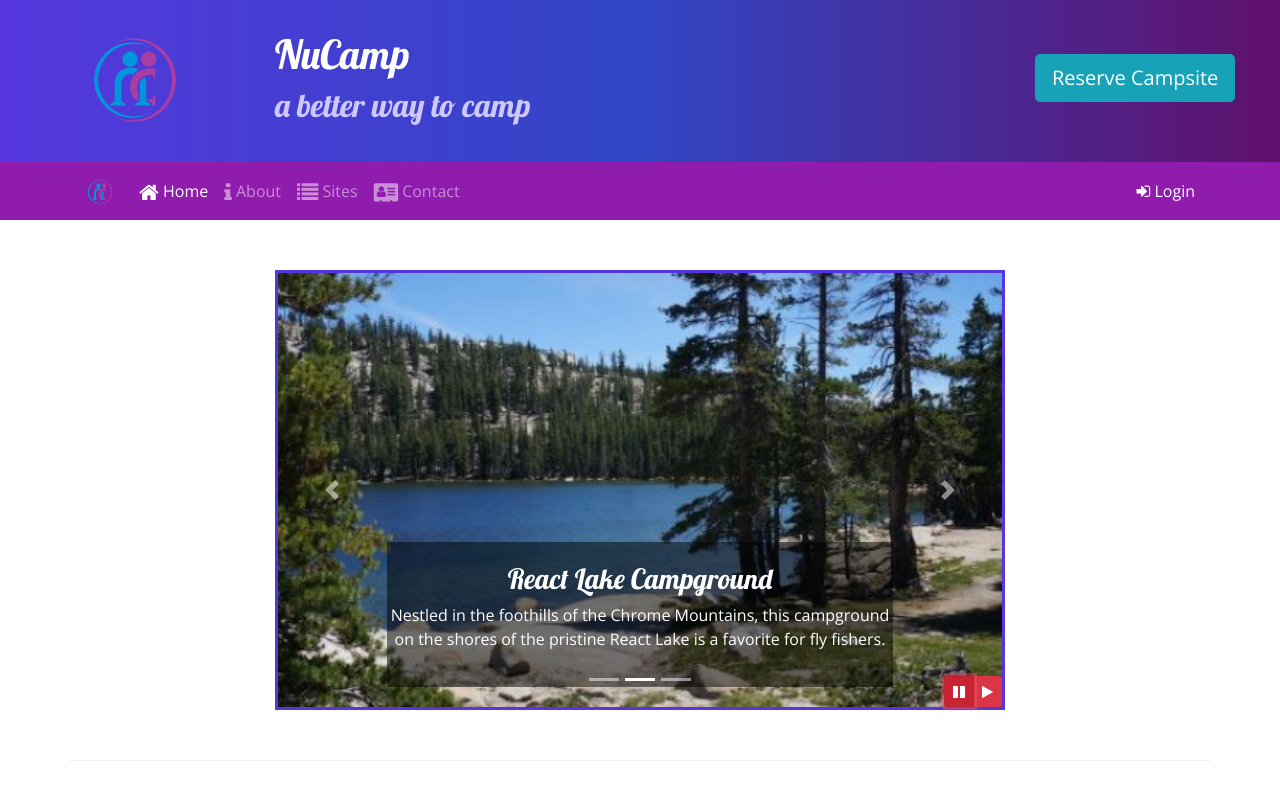
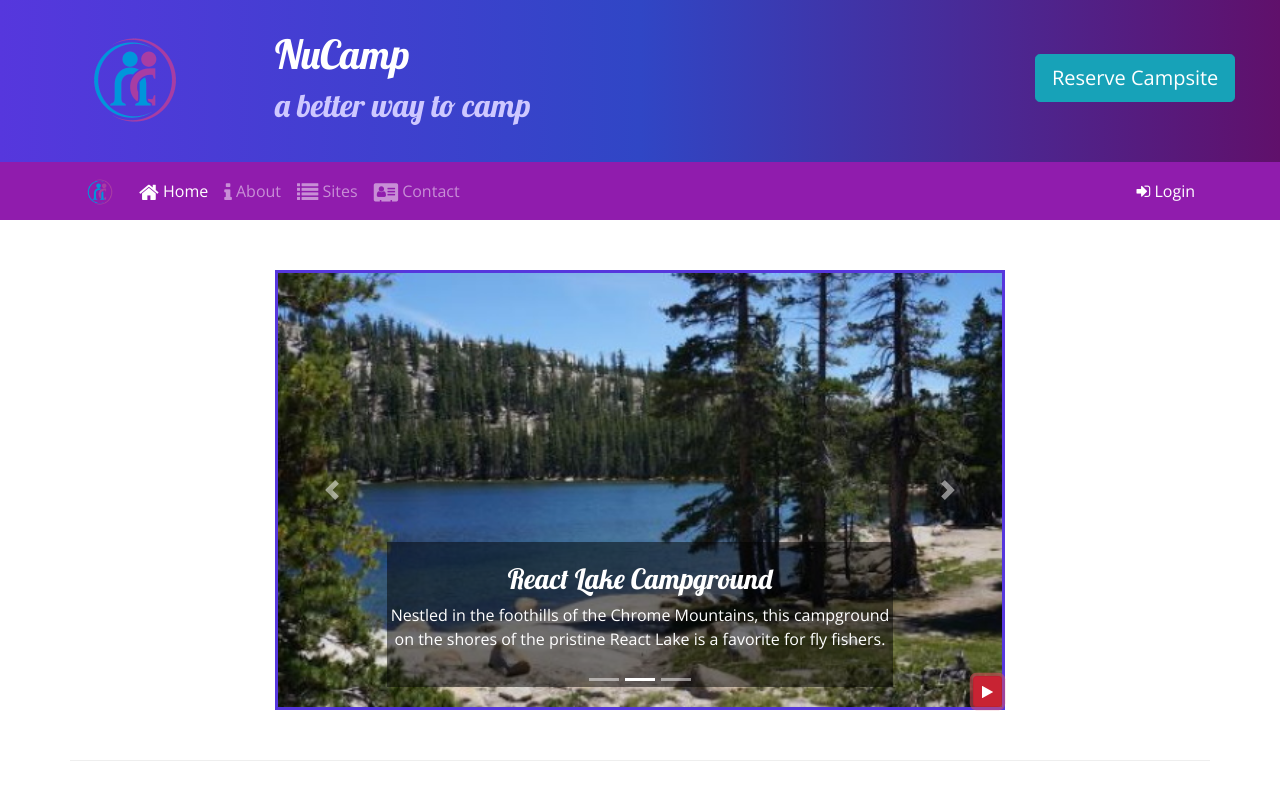
Before and after one commit to Jawvie/Bootstrap-Project, a website: page index.html in a window 1280 px wide. Both pictures are taken after a click on the button 959 px from the left and 691 px from the top of the page. Shown: the top 800 px of the page. Drawn offline with nearby package versions, Linux system fonts and the light colour scheme.

Commit message:
Jquery exercise 2

```diff
--- a/index.html
+++ b/index.html
@@ -198,14 +198,9 @@
                         <span class="carousel-control-next-icon"></span>
                         <span class="sr-only">Next</span>
                     </a>
-                    <div class="btn-group" id="carouselButton">
-                        <button class="btn btn-danger btn-sm" id="carouselPause">
-                            <i class="fa fa-pause"></i>
-                        </button>
-                        <button class="btn btn-danger btn-sm" id="carouselPlay">
-                            <i class="fa fa-play"></i>
-                        </button>
-                    </div>
+                    <button class="btn btn-danger btn-sm" id="carouselButton">
+                        <i class="fa fa-pause"></i>
+                    </button>
                 </div>
             </div>
         </div>
@@ -290,14 +285,20 @@
     <script src="node_modules/popper.js/dist/umd/popper.min.js"></script>
     <script src="node_modules/bootstrap/dist/js/bootstrap.min.js"></script>
 
+<!-- JQUERY FUNCTION BELOW FOR PLAY/PAUSE CAROUSEL -->
     <script>
         $(function() {
-            $(".carousel").carousel( { interval: 2000, pause: "false" } );
-            $("#carouselPause").click(function(){
-                $(".carousel").carousel("pause");
-            });
-            $("#carouselPlay").click(function(){
-                $(".carousel").carousel("cycle");
+            $(".carousel").carousel( { interval: 2000 } );                          //INTERVAL/TIMER
+            $("#carouselButton").click(function(){
+                if ($("#carouselButton").children("i").hasClass("fa-pause")) {      //checking if pause button
+                    $(".carousel").carousel("pause");                               //pause command?
+                    $("#carouselButton").children("i").removeClass("fa-pause");     //removing font awesome pause
+                    $("#carouselButton").children("i").addClass("fa-play");         //adding fron awesome play
+                } else {
+                    $(".carousel").carousel("cycle");                               //else it is a play button start "cycle"
+                    $("#carouselButton").children("i").removeClass("fa-play");      //remove fa play add pause
+                    $("#carouselButton").children("i").addClass("fa-pause");
+                }
             });
         });
     </script>
```
